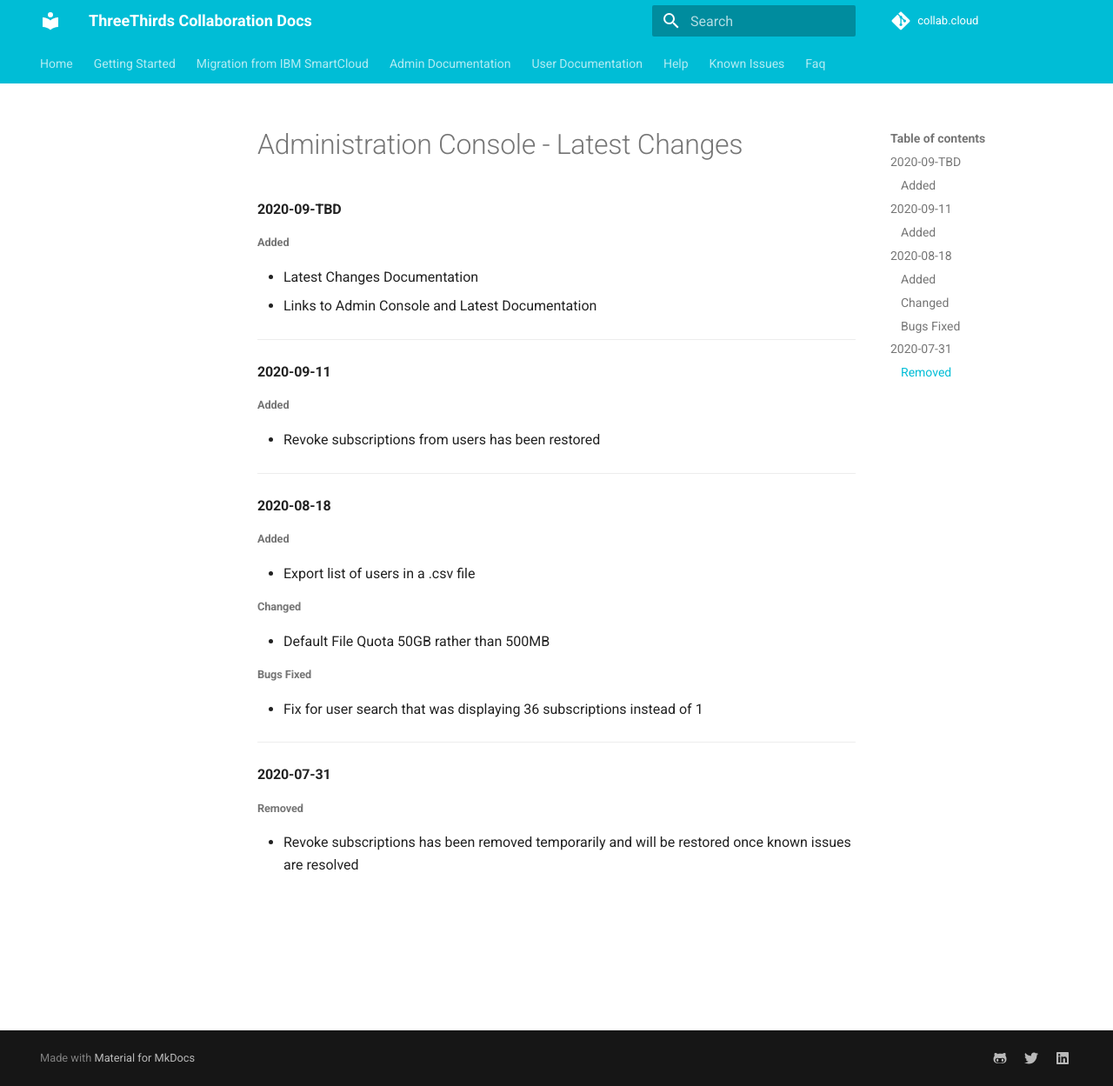
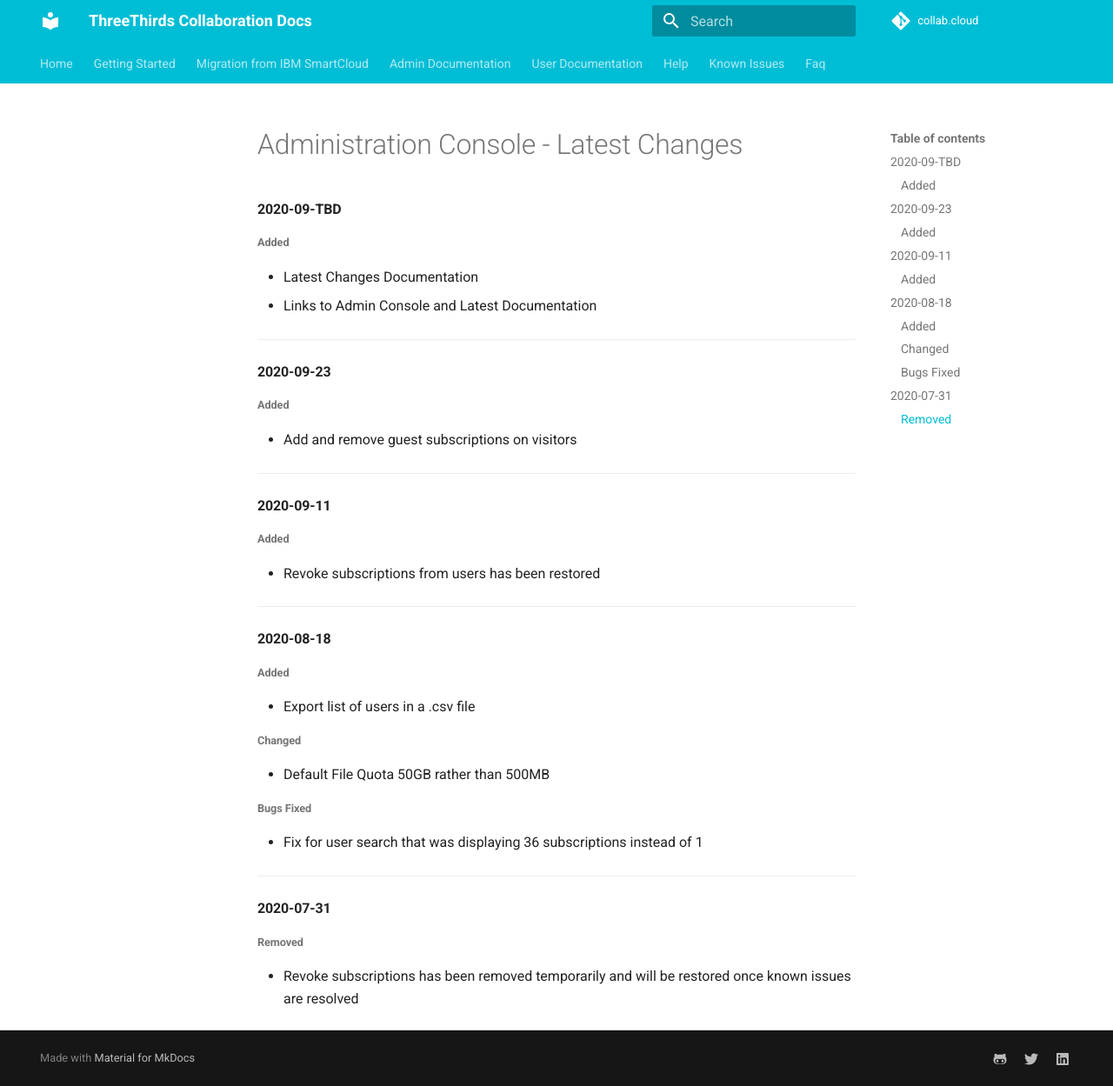
Before and after one commit to collabdotcloud/docs.collab.cloud, an MkDocs documentation site: the page built from docs/admin/admin-latest-changes.md, in a window 1280 px wide and 1249 px high. Shown: the whole window at 87% size. Built offline with MkDocs 1.6.1 and Material for MkDocs 9.7.7, drawn with Linux system fonts in a browser that asks for light colours.

Commit message:
admin app latest

```diff
--- a/docs/admin/admin-latest-changes.md
+++ b/docs/admin/admin-latest-changes.md
@@ -6,6 +6,14 @@
 
 - Latest Changes Documentation
 - Links to Admin Console and Latest Documentation
+
+---
+
+#### 2020-09-23
+
+###### Added
+
+- Add and remove guest subscriptions on visitors
 
 ---
 
```
